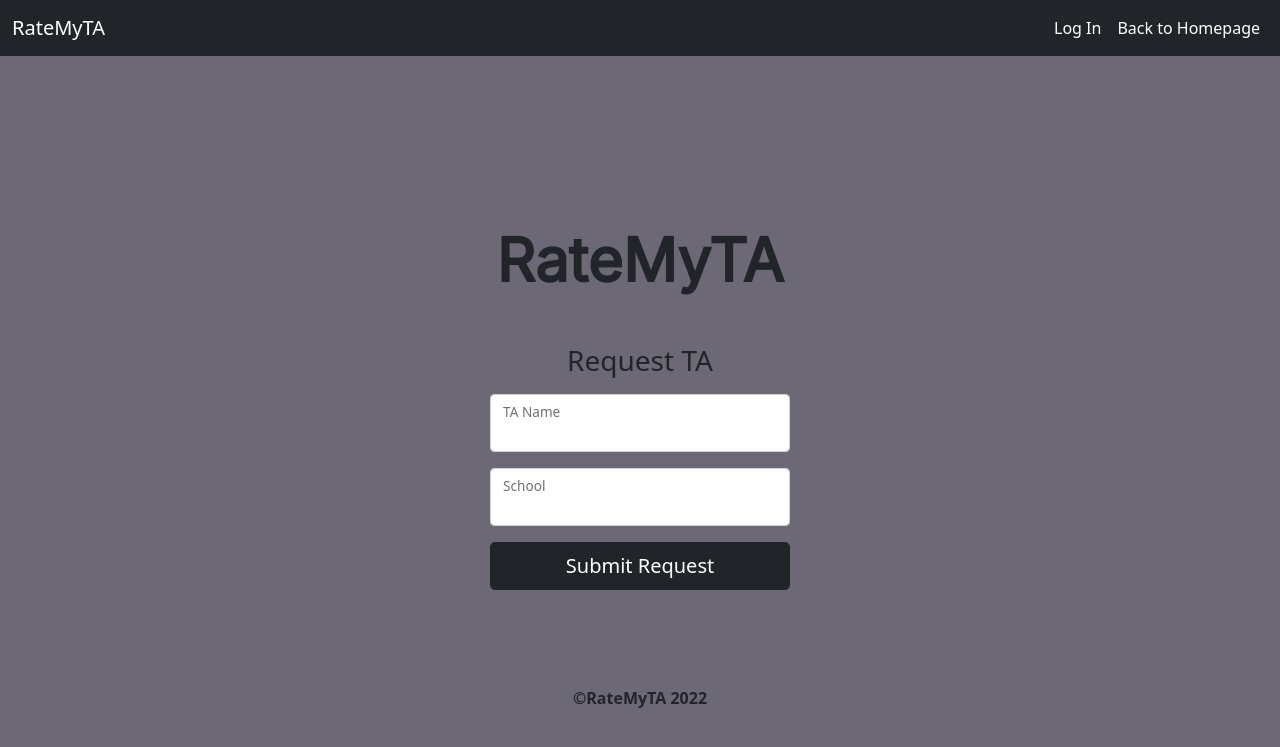
After one commit to lcsulbaran/rate-my-ta, a Django app: page /ta-request/ in a window 1280 px wide. The commit adds this page. Shown: the top 747 px of the page. Run offline with Django 4.2, Linux system fonts and the light colour scheme.

Commit message:
Added Ta Request functionality

```diff
--- a/BackEndTesting/project/RateMyTA/forms.py
+++ b/BackEndTesting/project/RateMyTA/forms.py
@@ -21,3 +21,7 @@ class NewReviewForm(forms.Form):
     body = forms.CharField(required=True, widget=forms.TextInput(attrs={'class': 'form-control', 'id': 'floatingTextArea2', 'style': 'height: 100px'}))
     rating = forms.IntegerField(required=True, min_value = 0, max_value = 10, widget=forms.NumberInput(attrs={'class': 'form-select', 'id': 'floatingSelect'}))
     taID = forms.CharField(widget=forms.HiddenInput(), required=False)
+
+class TaRequestForm(forms.Form):
+    name = forms.CharField(required = True, widget=forms.TextInput(attrs={'class': 'form-control', 'id': 'floatingInput'}))
+    school = forms.CharField(required = True, widget=forms.TextInput(attrs={'class': 'form-control', 'id': 'floatingInput'}))
--- a/BackEndTesting/project/RateMyTA/models.py
+++ b/BackEndTesting/project/RateMyTA/models.py
@@ -155,3 +155,6 @@ def createReview(title, body, course_code, rating, taId):
         print("Review added")
     else:
         print("Error, review not added")
+
+
+    #def createTARequest(name, school):
--- /dev/null
+++ b/BackEndTesting/project/RateMyTA/templates/ta-request.html
@@ -0,0 +1,76 @@
+<!doctype html>
+<html lang="en">
+  <head>
+    <!-- Required meta tags -->
+    <meta charset="utf-8">
+    <meta name="viewport" content="width=device-width, initial-scale=1, shrink-to-fit=no">
+
+    <!-- Bootstrap CSS -->
+    <link href="https://cdn.jsdelivr.net/npm/bootstrap@5.1.3/dist/css/bootstrap.min.css" rel="stylesheet" integrity="sha384-1BmE4kWBq78iYhFldvKuhfTAU6auU8tT94WrHftjDbrCEXSU1oBoqyl2QvZ6jIW3" crossorigin="anonymous">
+    <link rel="preconnect" href="https://fonts.googleapis.com">
+    <link rel="preconnect" href="https://fonts.gstatic.com" crossorigin>
+    <link href="https://fonts.googleapis.com/css2?family=Inter&display=swap" rel="stylesheet">
+
+
+    <title>Sign Up</title>
+
+  </head>
+  <body style="background-color: #6d6875;">
+
+        <nav class="navbar navbar-expand-lg navbar-dark bg-dark">
+            <div class="container-fluid">
+              <a class="navbar-brand" href='../'>RateMyTA</a>
+              <button class="navbar-toggler" type="button" data-bs-toggle="collapse" data-bs-target="#navbarNavAltMarkup" aria-controls="navbarNavAltMarkup" aria-expanded="false" aria-label="Toggle navigation">
+                <span class="navbar-toggler-icon"></span>
+              </button>
+              <div class="collapse navbar-collapse" id="navbarNavAltMarkup">
+                <ul class="navbar-nav ms-auto">
+                    <li>
+                        <a class="nav-link text-white" href='../login'>Log In</a>
+                    </li>
+                    <li>
+                        <a class="nav-link text-white" href='../'>Back to Homepage</a>
+                    </li>
+                </ul>
+              </div>
+            </div>
+          </nav>
+
+
+    <div class="text-center mt-5" style = "padding-top: 120px;">
+        <form method = "POST" action="" style="max-width: 300px; margin: auto;">
+            {% csrf_token %}
+            <h1 style="font-family: 'Inter', sans-serif; font-size: 60px;" class="fw-bold mb-5">RateMyTA</h1>
+            <h1 class="h3 mb-3">Request TA</h1>
+            <div class="form-floating mb-3">
+                {{form.name}}
+                <label for="floatingInput" class ="sr-only">TA Name</label>
+            </div>
+            <div class="form-floating mb-3">
+                {{form.school}}
+                <label for="floatingInput" class ="sr-only">School</label>
+            </div>
+            {% if messages %}
+            {% for message in messages %}
+            <div class="alert alert-danger" role="alert">
+              {{ message }}
+            </div>
+            {% endfor %}
+            {% endif %}
+            <div class="mt-3">
+              <button name="submit" type = "submit" class="w-100 btn btn-lg btn-dark"> Submit Request </button>
+            </div>
+        </form>
+
+        <div class="mt-5 pt-5">
+            <p class="fw-bold">©RateMyTA 2022</p>
+        </div>
+    </div>
+
+
+
+    <!-- Optional JavaScript -->
+    <!-- jQuery first, then Popper.js, then Bootstrap JS -->
+    <script src="https://cdn.jsdelivr.net/npm/bootstrap@5.1.3/dist/js/bootstrap.bundle.min.js" integrity="sha384-ka7Sk0Gln4gmtz2MlQnikT1wXgYsOg+OMhuP+IlRH9sENBO0LRn5q+8nbTov4+1p" crossorigin="anonymous"></script>
+  </body>
+</html>
--- a/BackEndTesting/project/RateMyTA/views.py
+++ b/BackEndTesting/project/RateMyTA/views.py
@@ -5,7 +5,7 @@ from django.shortcuts import render, redirect
 from django.http import HttpResponse
 from django.http import HttpResponseRedirect
 
-from .forms import SearchForm, SignupForm
+from .forms import SearchForm, SignupForm, TaRequestForm
 from .forms import LoginForm, NewReviewForm
 from .models import addUser, searchForTA
 from .models import verifyUser, createReview, findReviews, findTAByID
@@ -153,3 +153,22 @@ def showNewReview(request):
 
     else:
         return redirect('../login')
+
+
+def showTARequest(request):
+    submitbutton = request.POST.get("submit")
+
+    name = ''
+    school = ''
+
+    if request.method == 'POST':
+        form = TaRequestForm(request.POST)
+
+        if form.is_valid():
+            name = form.cleaned_data.get("name")
+            school = form.cleaned_data.get("school")
+
+    else:
+        form = TaRequestForm()
+    context = {'form':form, 'submitbutton':submitbutton}
+    return render(request, 'ta-request.html', context)
--- a/BackEndTesting/project/project/urls.py
+++ b/BackEndTesting/project/project/urls.py
@@ -25,4 +25,5 @@ urlpatterns = [
     path('search-results/<str:ss>/', views.showSearchResults, name='searchResults'),
     path('new-review/', views.showNewReview, name='new-review'),
     path('review-results/', views.showReviewResults, name='review-results'),
+    path('ta-request/', views.showTARequest, name = 'ta-request'),
 ]
```
Also changed, not shown: BackEndTesting/project/RateMyTA/templates/search-results.html (+10 -4 lines).
